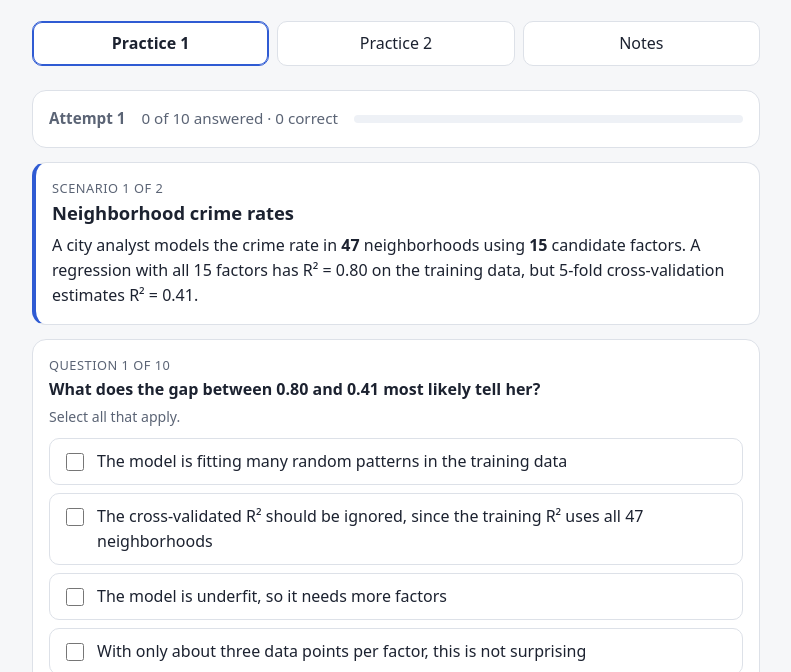
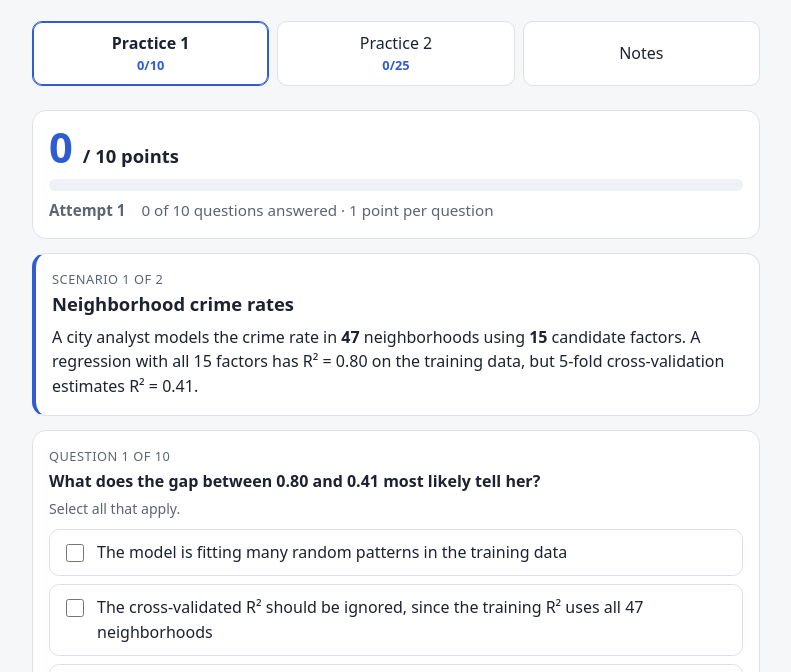
Before and after one commit to TKB789/checkit, a plain HTML site: page practice1.html in a window 1280 px wide. Shown: the part 91-763 px from the top of the page, without its empty margins (244-1035 px from the left). Drawn offline with Linux system fonts and the light colour scheme.

Commit message:
Add files via upload

```diff
--- a/practice1.html
+++ b/practice1.html
@@ -74,6 +74,15 @@ sub{font-size:.75em}
 .nb textarea{min-height:180px}
 .filters{display:flex;flex-wrap:wrap;gap:8px;margin:0 0 10px}
 .filters button{padding:5px 12px;font-size:.88rem}
+
+.scorebox .big{display:flex;align-items:baseline;flex-wrap:wrap;gap:6px 10px;margin-bottom:8px}
+.scorebox .num{font-size:2.6rem;font-weight:800;line-height:1;color:var(--accent)}
+.scorebox .of{font-size:1.15rem;font-weight:600}
+.scorebox .pct{margin-left:auto;color:var(--mute);font-weight:600}
+.bar2{display:flex;height:12px;background:var(--chip);border-radius:9px;overflow:hidden;margin-bottom:8px}
+.bar2 .g{background:var(--ok)}.bar2 .r{background:var(--bad);opacity:.75}
+.tabscore{display:block;font-size:.8rem;font-weight:700;color:var(--accent)}
+.fb .pts{display:inline-block;background:var(--card);border:1px solid var(--line);border-radius:999px;padding:1px 10px;margin-right:6px;font-size:.9rem;color:var(--ink)}
 .saved{color:var(--mute);font-size:.82rem;margin-top:4px}
 </style>
 </head>
@@ -123,20 +132,25 @@ function addNote(p,why){if(hasNote(p.id))return false;const pr=PR[p.pr];DB1.note
 // ---- drag-and-drop working state (not saved until submitted)
 const WIP={}; let SEL=null;   // WIP[qid] = {itemIndex: catIndex}; SEL = {q, i}
 function matchOk(p,place){return p.items.every((_,i)=>place[i]===p.answer[i]);}
+// points: each drag-and-drop card is 1 point; each select-all / single question is 1 point (all-or-nothing, as before)
+const maxPts=p=>p.type==='match'?p.items.length:1;
+const gotPts=(p,a)=>!a?0:p.type==='match'?p.items.filter((_,i)=>a.place[i]===p.answer[i]).length:(a.ok?1:0);
+function tally(k){const pr=PR[k],att=pr.cur();let got=0,max=0,ans=0;att.ids.forEach(id=>{const p=pr.byId(id),a=att.ans[id];max+=maxPts(p);if(a){got+=gotPts(p,a);ans+=maxPts(p);}});return {got,max,ans,att};}
 
 function renderQuiz(k){
   const pr=PR[k],att=pr.cur(),ids=att.ids,done=ids.filter(id=>att.ans[id]).length,right=ids.filter(id=>att.ans[id]&&att.ans[id].ok).length;
-  let h=`<div class="card"><div class="score"><b>Attempt ${att.n}${att.kind==='missed'?' · missed questions only':''}</b><span>${done} of ${ids.length} answered · ${right} correct</span><div class="bar"><i style="width:${ids.length?100*done/ids.length:0}%"></i></div></div></div>`;
+  const T=tally(k),pct=T.max?Math.round(100*T.got/T.max):0;
+  let h=`<div class="card scorebox"><div class="big"><span class="num">${T.got}</span><span class="of">/ ${T.max} points</span><span class="pct">${T.ans?Math.round(100*T.got/T.ans)+'% of answered':''}</span></div><div class="bar2"><i class="g" style="width:${T.max?100*T.got/T.max:0}%"></i><i class="r" style="width:${T.max?100*(T.ans-T.got)/T.max:0}%"></i></div><div class="score"><b>Attempt ${att.n}${att.kind==='missed'?' · missed questions only':''}</b><span>${done} of ${ids.length} questions answered · ${pr.P.some(p=>p.type==='match')?'1 point per card':'1 point per question'}</span></div></div>`;
   let lastSi=-1;
   ids.forEach((id,qi)=>{const p=pr.byId(id),a=att.ans[id];
     if(p.si!==lastSi){lastSi=p.si;const sc=pr.SCS[p.si];h+=`<div class="card setup"><div class="qn">Scenario ${p.si+1} of ${pr.SCS.length}</div><h2>${esc(sc.title)}</h2><div>${sc.setup}</div></div>`;}
     h+=`<div class="card" id="c-${id}"><div class="qn">Question ${qi+1} of ${ids.length}</div><div class="q">${p.q}</div>`;
     if(p.type==='match') h+=matchHTML(p,att,a); else h+=multiHTML(p,att,a);
-    if(a){h+=`<div class="fb"><div class="v ${a.ok?'ok':'no'}">${a.ok?'Correct':'Not quite'}${a.ok?'':' · added to your notes'}</div><div>${p.explain}</div><div class="key"><b>Key idea:</b> ${p.note}</div>${p.refs&&p.refs.length?`<div class="refs">Lecture: ${esc(refList(p.refs))}</div>`:''}<div class="row">${hasNote(id)?`<button disabled>In your notes ✓</button>`:`<button data-add="${id}">Add to notes</button>`}</div></div>`;}
+    if(a){h+=`<div class="fb"><div class="v ${a.ok?'ok':'no'}"><span class="pts">${gotPts(p,a)} / ${maxPts(p)} ${maxPts(p)===1?'point':'points'}</span> ${a.ok?'Correct':'Not quite'}${a.ok?'':' · added to your notes'}</div><div>${p.explain}</div><div class="key"><b>Key idea:</b> ${p.note}</div>${p.refs&&p.refs.length?`<div class="refs">Lecture: ${esc(refList(p.refs))}</div>`:''}<div class="row">${hasNote(id)?`<button disabled>In your notes ✓</button>`:`<button data-add="${id}">Add to notes</button>`}</div></div>`;}
     h+=`</div>`;});
   if(done===ids.length){const missed=ids.filter(id=>!att.ans[id].ok),D=pr.db();
-    h+=`<div class="card done"><h2 style="margin:0 0 6px;font-size:1.15rem">Score: ${right} / ${ids.length} (${Math.round(100*right/ids.length)}%)</h2><p style="margin:0">${missed.length?`You missed ${missed.length}. ${missed.length===1?'It is':'They are'} in your notes.`:'All correct. Nice work.'}</p><div class="row"><button class="primary" data-retest="all" data-pr="${k}">Retest all questions</button>${missed.length?`<button data-retest="missed" data-pr="${k}">Retest missed only (${missed.length})</button>`:''}<button data-goto="notes">Review notes</button></div>`;
-    if(D.attempts.length>1){h+=`<ul class="hist">`+D.attempts.map(t=>{const d=t.ids.filter(i=>t.ans[i]),r=d.filter(i=>t.ans[i].ok).length;return `<li>Attempt ${t.n}${t.kind==='missed'?' (missed only)':''}: ${d.length?`${r} / ${d.length}`:'not started'}</li>`;}).join('')+`</ul>`;}
+    h+=`<div class="card done"><h2 style="margin:0 0 6px;font-size:1.6rem">Final score: ${T.got} / ${T.max} points (${pct}%)</h2><p style="margin:0">${missed.length?`You missed ${missed.length}. ${missed.length===1?'It is':'They are'} in your notes.`:'All correct. Nice work.'}</p><div class="row"><button class="primary" data-retest="all" data-pr="${k}">Retest all questions</button>${missed.length?`<button data-retest="missed" data-pr="${k}">Retest missed only (${missed.length})</button>`:''}<button data-goto="notes">Review notes</button></div>`;
+    if(D.attempts.length>1){h+=`<ul class="hist">`+D.attempts.map(t=>{const d=t.ids.filter(i=>t.ans[i]),r=d.filter(i=>t.ans[i].ok).length;const g=d.reduce((s,i)=>s+gotPts(pr.byId(i),t.ans[i]),0),m=t.ids.reduce((s,i)=>s+maxPts(pr.byId(i)),0);return `<li>Attempt ${t.n}${t.kind==='missed'?' (missed only)':''}: ${d.length?`${g} / ${m} points`:'not started'}</li>`;}).join('')+`</ul>`;}
     h+=`</div>`;}
   document.getElementById('v-'+k).innerHTML=h;
 }
@@ -160,7 +174,7 @@ function matchHTML(p,att,a){
   else{h+=`<div class="zones">`;
     p.cats.forEach((c,ci)=>{const here=ord.filter(i=>a.place[i]===ci);
       h+=`<div class="zone" style="cursor:default"><div class="zt">${esc(c)}</div>${here.map(i=>{const ok=p.answer[i]===ci;return chip(p,i,'',ok?'right':'wrong').replace(/<\/div>$/,`<span class="tag">${ok?'Correct':'Belongs in: '+esc(p.cats[p.answer[i]])}</span><span style="display:block;font-size:.85rem;margin-top:2px">${esc(p.why[i])}</span></div>`);}).join('')||'<span class="empty" style="font-size:.85rem">(empty)</span>'}</div>`;});
-    const n=p.items.filter((_,i)=>a.place[i]===p.answer[i]).length; h+=`</div><p class="refs" style="margin-top:8px">${n} of ${p.items.length} cards placed correctly.</p>`;}
+    h+=`</div>`;}
   return h;
 }
 function renderNotes(){
@@ -174,7 +188,8 @@ function renderNotes(){
   h+=`<div class="card"><div class="row" style="margin:0"><button id="reset">Start over (clear grades and notes on this device)</button></div></div>`;
   document.getElementById('v-notes').innerHTML=h;
 }
-function render(){renderQuiz('p1');renderQuiz('p2');renderNotes();}
+function render(){renderQuiz('p1');renderQuiz('p2');renderNotes();
+  for(const k of ['p1','p2']){const T=tally(k),b=document.querySelector(`.tabs button[data-t="${k}"]`);b.innerHTML=`${PR[k].name}<span class="tabscore">${T.got}/${T.max}</span>`;}}
 let TAB='p1';
 function tab(t){TAB=t;for(const v of ['p1','p2','notes'])document.getElementById('v-'+v).classList.toggle('hidden',v!==t);
   document.querySelectorAll('.tabs button').forEach(b=>b.classList.toggle('on',b.dataset.t===t));
```
